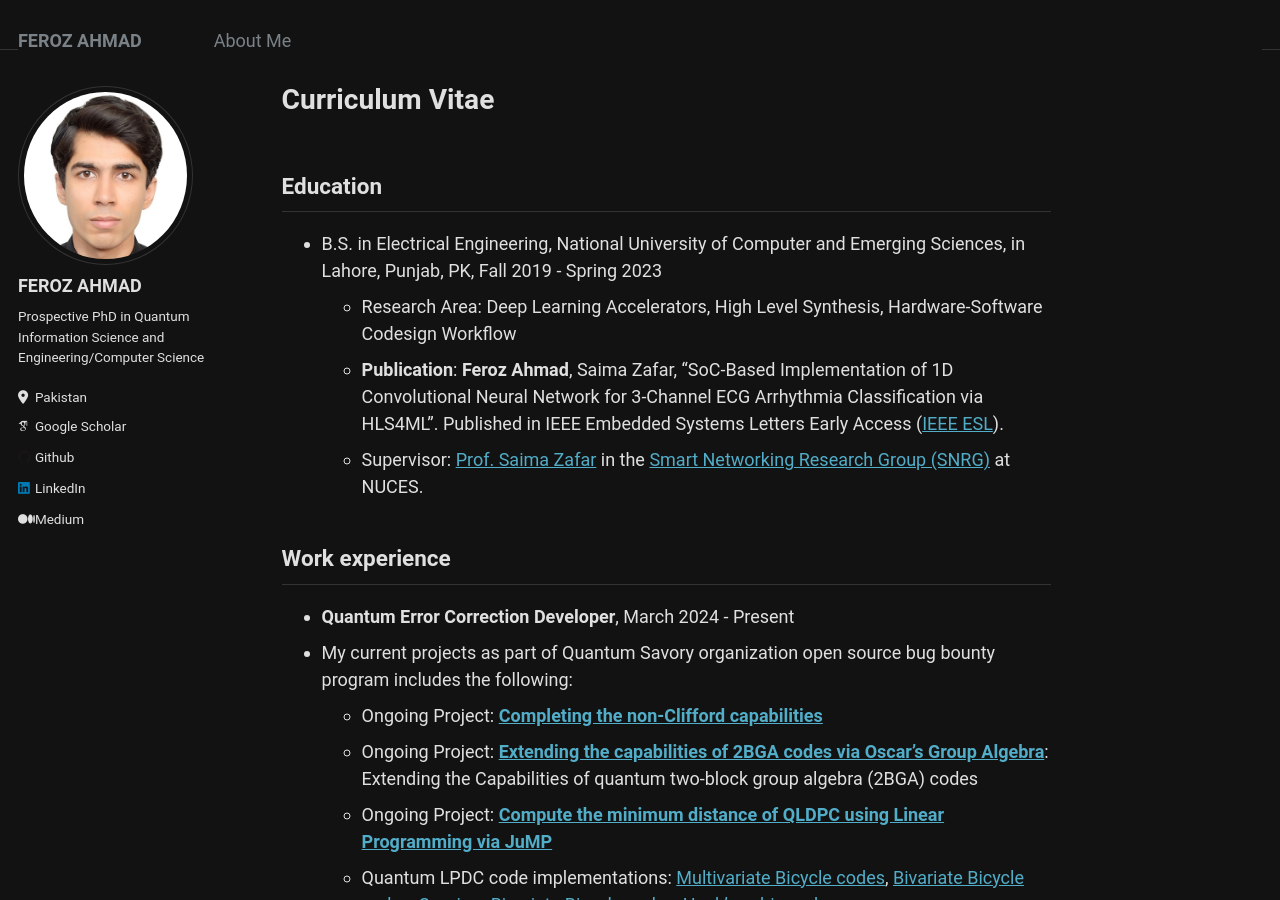
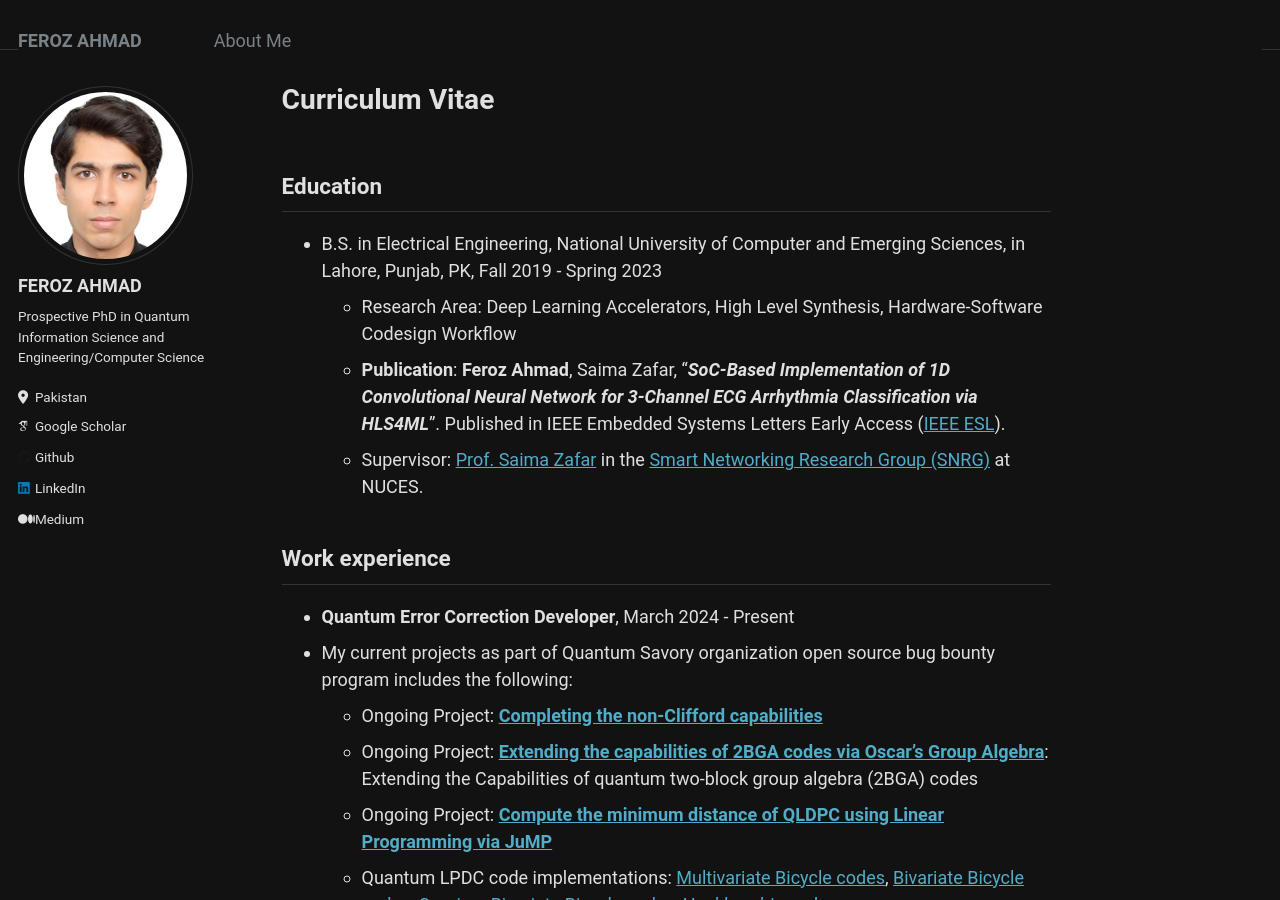
Before and after one commit to Fe-r-oz/Fe-r-oz.github.io, a Jekyll site: the page built from _pages/about.md, in a window 1280 px wide and 900 px high. Built offline with Jekyll 4.4.1, drawn with Linux system fonts in a browser that asks for light colours; some web fonts are replaced.

```diff
--- a/_pages/about.md
+++ b/_pages/about.md
@@ -11,7 +11,7 @@ redirect_from:
 ## Education
 * B.S. in Electrical Engineering, National University of Computer and Emerging Sciences, in Lahore, Punjab, PK, Fall 2019 - Spring 2023
   * Research Area: Deep Learning Accelerators, High Level Synthesis, Hardware-Software Codesign Workflow
-  * **Publication**: **Feroz Ahmad**, Saima Zafar, "SoC-Based Implementation of 1D Convolutional Neural Network for 3-Channel ECG Arrhythmia Classification via HLS4ML". Published in IEEE Embedded Systems Letters Early Access ([IEEE ESL](https://ieeexplore.ieee.org/document/10399904)).
+  * **Publication**: **Feroz Ahmad**, Saima Zafar, "***SoC-Based Implementation of 1D Convolutional Neural Network for 3-Channel ECG Arrhythmia Classification via HLS4ML***". Published in IEEE Embedded Systems Letters Early Access ([IEEE ESL](https://ieeexplore.ieee.org/document/10399904)).
   * Supervisor: [Prof. Saima Zafar](https://lhr.nu.edu.pk/ee/facultyProfile/4198) in the [Smart Networking Research Group (SNRG)](https://lhr.nu.edu.pk/ee/research/snrg) at NUCES.
 
 ## Work experience
```
